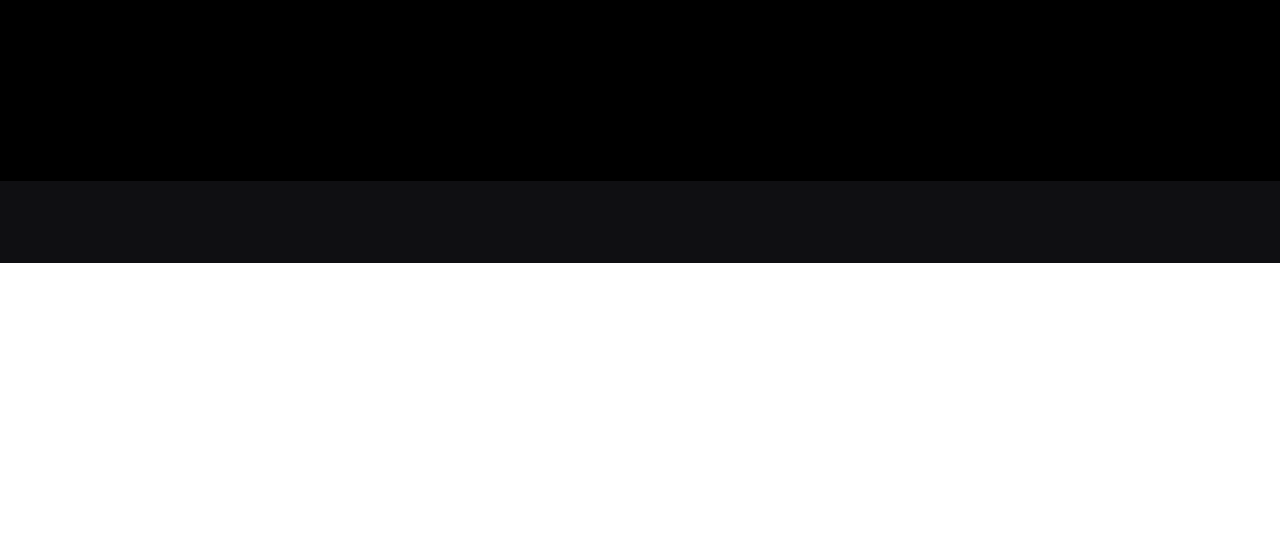
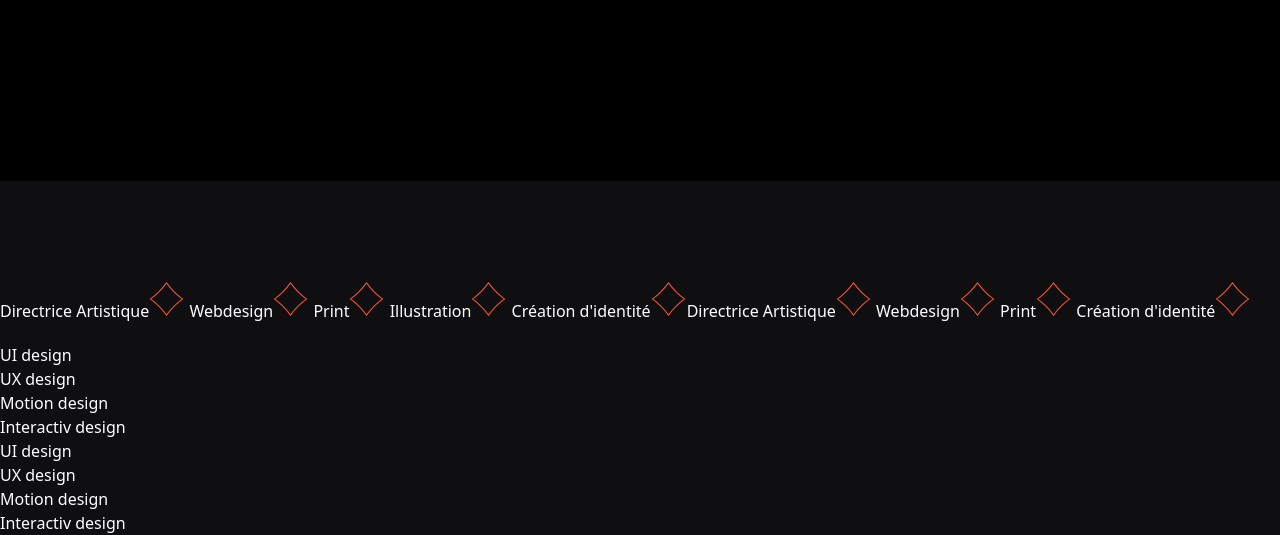
Before and after one commit to fullkeem/wolvesart-tailwind, a website: page src/index.html in a window 1280 px wide. Shown: the part 537-1072 px from the top of the page. Before the commit the page ends 800 px from the top, so only its background shows below. Drawn offline with Linux system fonts and the light colour scheme.

Commit message:
marquee 작업 시작

```diff
--- a/src/css/input.css
+++ b/src/css/input.css
@@ -1,4 +1,5 @@
 @import url("https://fonts.googleapis.com/css2?family=Inter:wght@800&display=swap");
+@import url("https://fonts.googleapis.com/css2?family=Space+Grotesk:wght@300&display=swap");
 
 /* Tailwind 기본 스타일과 플러그인에 의해 등록된 모든 기본 스타일을 주입합니다. */
 @tailwind base;
@@ -20,7 +21,10 @@
       url("/fonts/Migra/Migra-Extrabold.eot") format("opentype");
   }
 }
-
 .line {
   @apply text-center text-8xl font-migra;
 }
+
+.marquee__item-1 > li {
+  @apply inline after:content-starIcon;
+}
--- a/src/index.html
+++ b/src/index.html
@@ -13,8 +13,8 @@
     <link rel="stylesheet" href="/css/output.css" />
   </head>
 
-  <body class="">
-    <div class="bg-gray2 h-screen text-white">
+  <body>
+    <div class="bg-gray2 text-white">
       <header class="flex items-center h-[110px]">
         <div class="logo-menu  w-[89.96%] mx-auto">
           <a href="/" class="logo-link float-left">
@@ -29,6 +29,7 @@
           </button>
         </div>
       </header>
+
       <article
         class="headline h-[38rem] bg-black relative flex flex-col justify-center items-center"
       >
@@ -47,6 +48,38 @@
           <use href="./images/icon/_sprite.svg#bookmark" />
         </svg>
       </article>
+
+      <div class="marquee-container flex flex-col gap-5 mt-[6.25em]">
+        <div class="marquee__box-1 flex w-full">
+          <ul class="marquee__item-1">
+            <li>Directrice Artistique</li>
+            <li>Webdesign</li>
+            <li>Print</li>
+            <li>Illustration</li>
+            <li>Création d'identité</li>
+          </ul>
+          <ul class="marquee__item-1">
+            <li>Directrice Artistique</li>
+            <li>Webdesign</li>
+            <li>Print</li>
+            <li>Création d'identité</li>
+          </ul>
+        </div>
+        <div class="marquee__box-2">
+          <ul class="marquee__item-2">
+            <li>UI design</li>
+            <li>UX design</li>
+            <li>Motion design</li>
+            <li>Interactiv design</li>
+          </ul>
+          <ul class="marquee__item-2">
+            <li>UI design</li>
+            <li>UX design</li>
+            <li>Motion design</li>
+            <li>Interactiv design</li>
+          </ul>
+        </div>
+      </div>
     </div>
   </body>
 </html>
```
Also changed, not shown: src/css/output.css.
